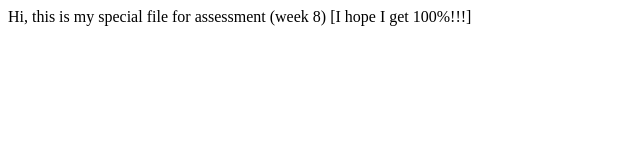
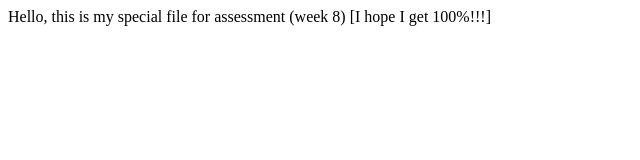
Before and after one commit to Saif-Alhammadi/MTH4000, a plain HTML site: page index.html in a window 1280 px wide. Shown: the full height of the page, 0-640 px from the left. Drawn offline with Linux system fonts and the light colour scheme.

Commit message:
Index.html

```diff
--- a/index.html
+++ b/index.html
@@ -6,7 +6,7 @@
 </head>
 
  <body>
-Hi, this is my special file for assessment (week 8)
+Hello, this is my special file for assessment (week 8)
 [I hope I get 100%!!!]
 </body>
 
```
